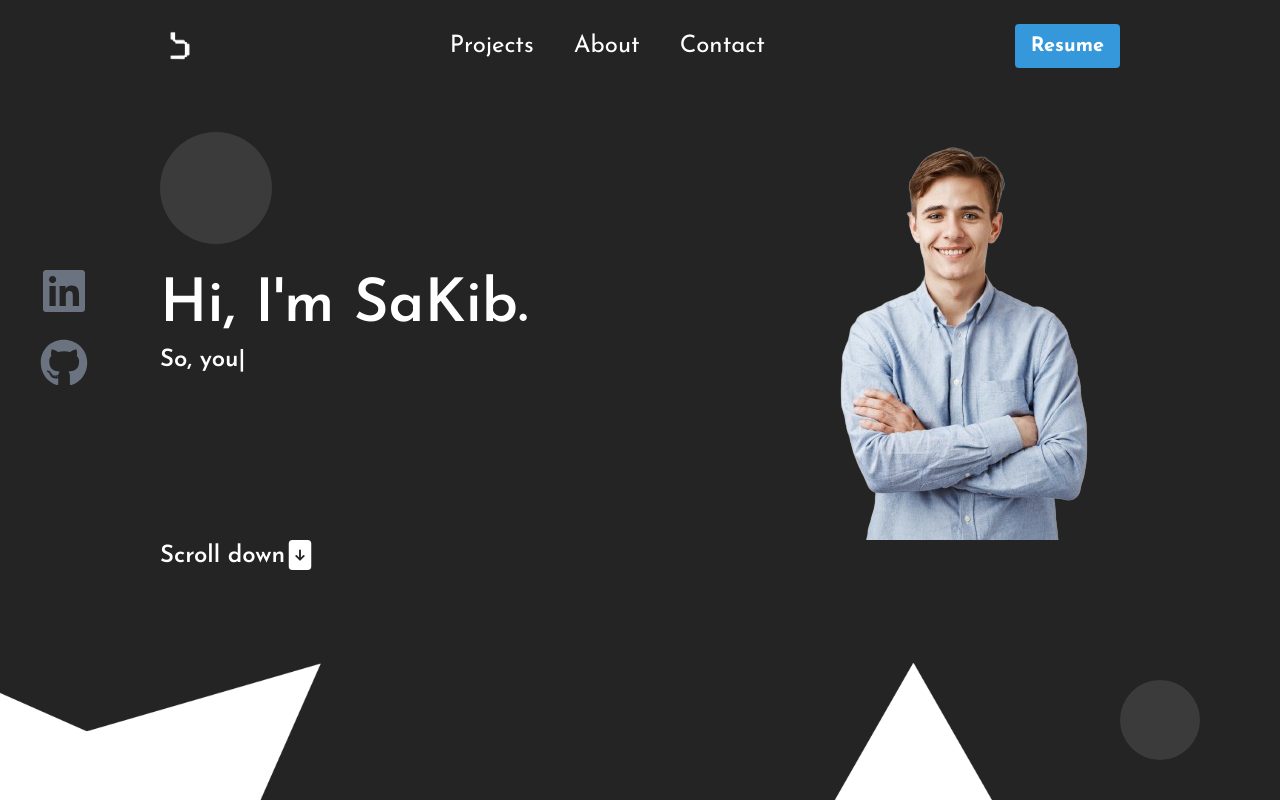
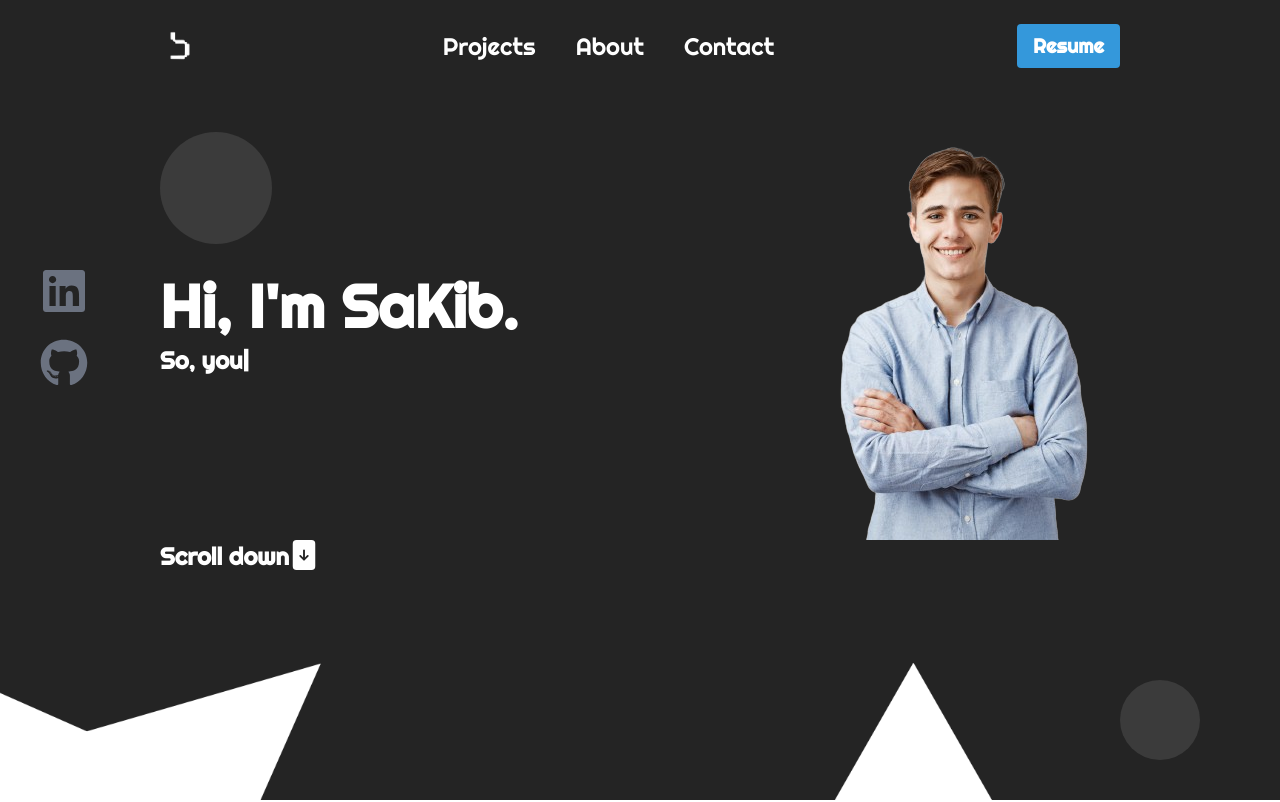
Before and after one commit to isakibul/dev-portfolio, a React (Vite) app: page / in a window 1280 px wide. Shown: the top 802 px of the page. Built offline with nearby package versions, Linux system fonts and the light colour scheme.

Commit message:
font changed

```diff
--- a/index.html
+++ b/index.html
@@ -4,6 +4,10 @@
     <meta charset="UTF-8" />
     <link rel="icon" type="image/svg+xml" href="/vite.svg" />
     <meta name="viewport" content="width=device-width, initial-scale=1.0" />
+    <!-- google font -->
+    <link rel="preconnect" href="https://fonts.googleapis.com">
+    <link rel="preconnect" href="https://fonts.gstatic.com" crossorigin>
+    <link href="https://fonts.googleapis.com/css2?family=Righteous&display=swap" rel="stylesheet">
     <title>Dev Portfolio</title>
   </head>
   <body>
--- a/src/components/Home/Home.jsx
+++ b/src/components/Home/Home.jsx
@@ -24,7 +24,7 @@
     };
 
     return (
-        <div>
+        <div className="font-righteous">
             {/* scroll top */}
             <ScrollToTop
                 smooth
--- a/src/index.css
+++ b/src/index.css
@@ -1,13 +1,6 @@
-@import url('https://fonts.googleapis.com/css2?family=Josefin+Sans:wght@100;200;300;400;500;600;700&display=swap');
-
 @tailwind base;
 @tailwind components;
 @tailwind utilities;
-
-
-body{
-  font-family: 'Josefin Sans', sans-serif;
-}
 
 
 
--- a/tailwind.config.js
+++ b/tailwind.config.js
@@ -3,6 +3,9 @@
   content: ["./index.html", "./src/**/*.{js,ts,jsx,tsx}"],
   theme: {
     extend: {},
+    fontFamily: {
+      righteous: ["Righteous"],
+    },
   },
   plugins: [],
 };
```
